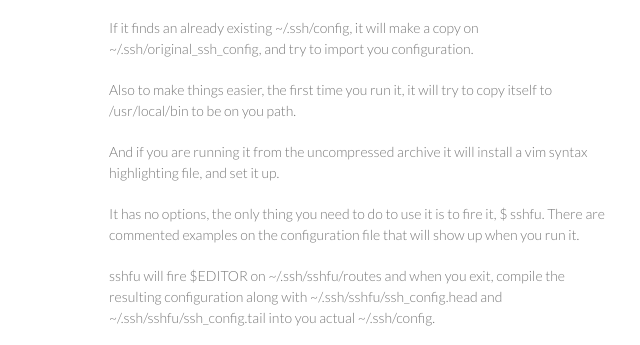
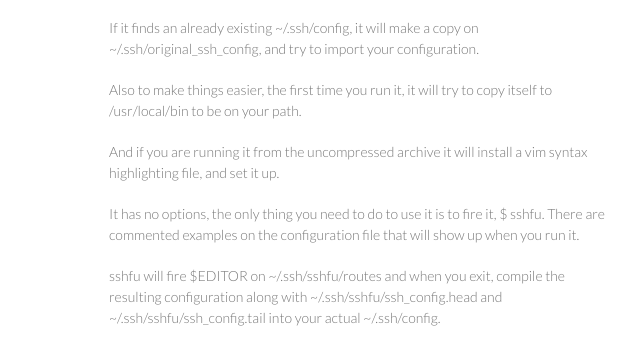
Before and after one commit to CMAD/sshfu, a plain HTML site: page index.html in a window 1280 px wide. Shown: the part 644-989 px from the top of the page, 461-1101 px from the left. Drawn offline with Linux system fonts and the light colour scheme.

Commit message:
Fix typos.

```diff
--- a/index.html
+++ b/index.html
@@ -59,10 +59,10 @@ Host vm1
 
 <p>If it finds an already existing ~/.ssh/config, it will
 make a copy on ~/.ssh/original_ssh_config, and try to import
-you configuration.</p>
+your configuration.</p>
 
 <p>Also to make things easier, the first time you run it, it will
-try to copy itself to /usr/local/bin to be on you path.</p>
+try to copy itself to /usr/local/bin to be on your path.</p>
 
 <p>And if you are running it from the uncompressed archive
 it will install a vim syntax highlighting file, and set it up.</p>
@@ -74,7 +74,7 @@ configuration file that will show up when you run it.</p>
 <p>sshfu will fire $EDITOR on ~/.ssh/sshfu/routes and when
 you exit, compile the resulting configuration along with
 ~/.ssh/sshfu/ssh_config.head and ~/.ssh/sshfu/ssh_config.tail
-into you actual ~/.ssh/config.</p>
+into your actual ~/.ssh/config.</p>
 
 <p>It shouldn't do any harm to say but, this script is
 garbage-in garbage-out, which means, if yo put a typo
```
